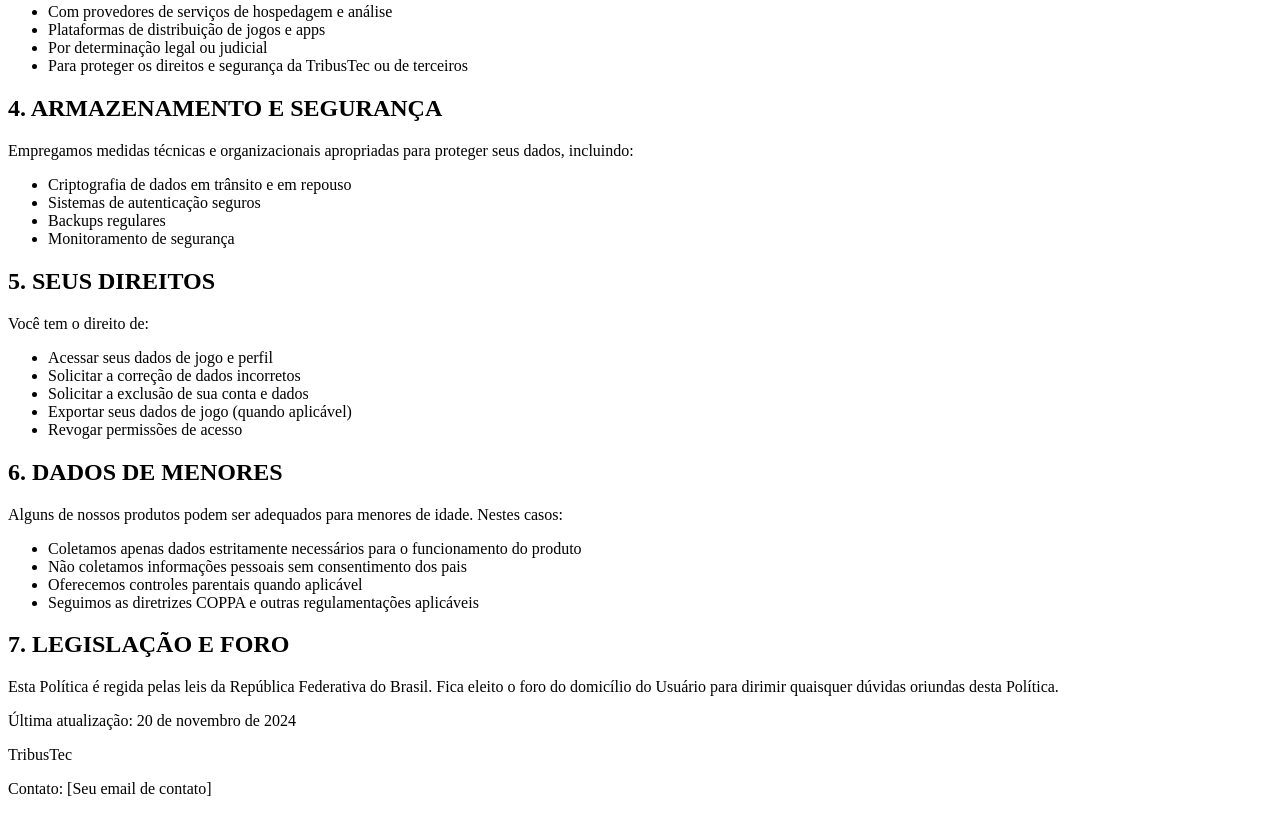
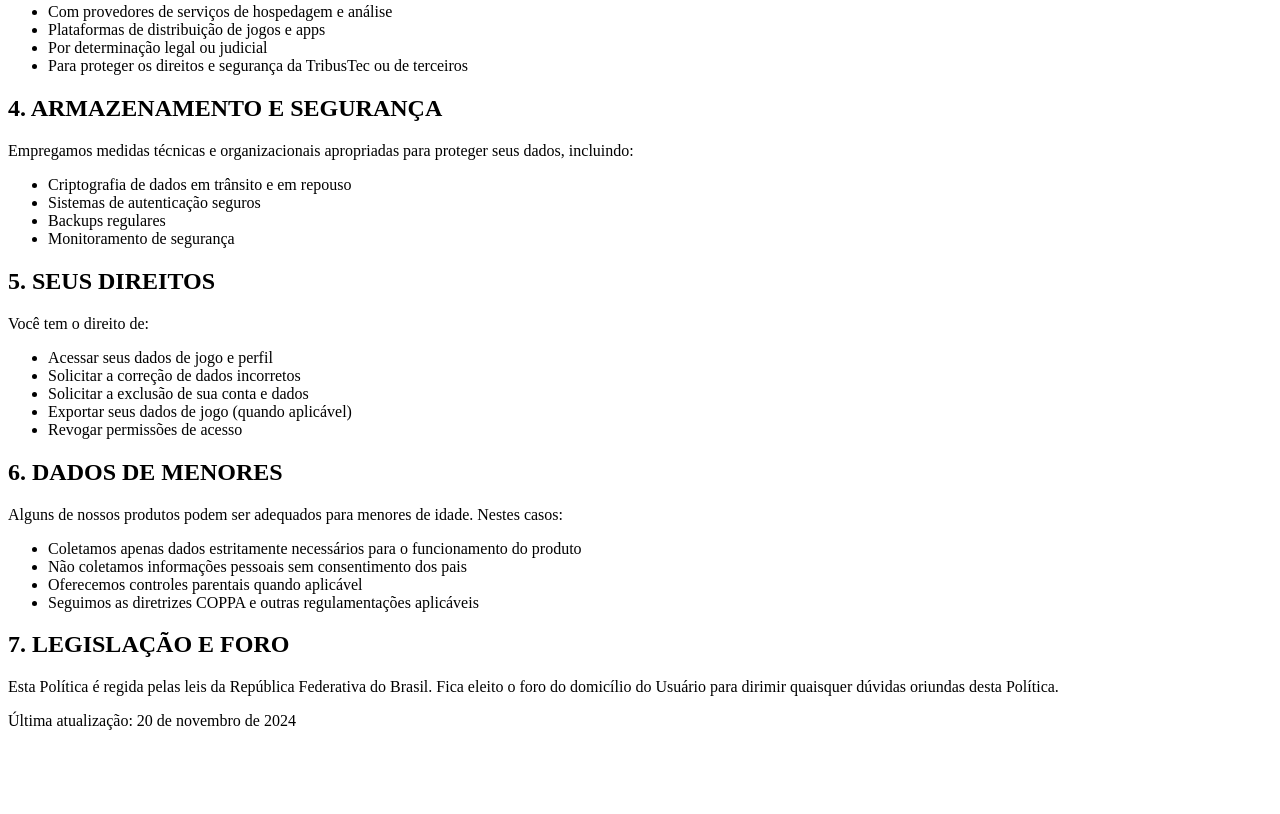
Before and after one commit to JhonatasMJ/PoliticaPrivacidade, a plain HTML site: page index.html in a window 1280 px wide. Shown: the part 1119-1933 px from the top of the page. After the commit the page ends 1865 px from the top, so only its background shows below. Drawn offline with Linux system fonts and the light colour scheme.

Commit message:
Atualizando

```diff
--- a/index.html
+++ b/index.html
@@ -107,8 +107,7 @@
 
     <div class="footer">
         <p>Última atualização: 20 de novembro de 2024</p>
-        <p>TribusTec</p>
-        <p>Contato: [Seu email de contato]</p>
+
     </div>
 </body>
 </html>
```
